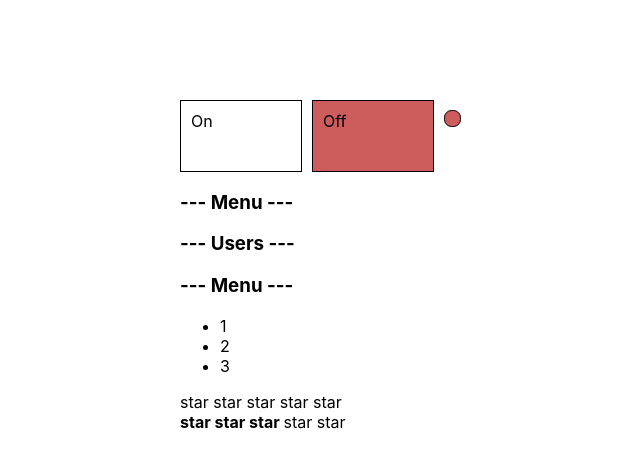
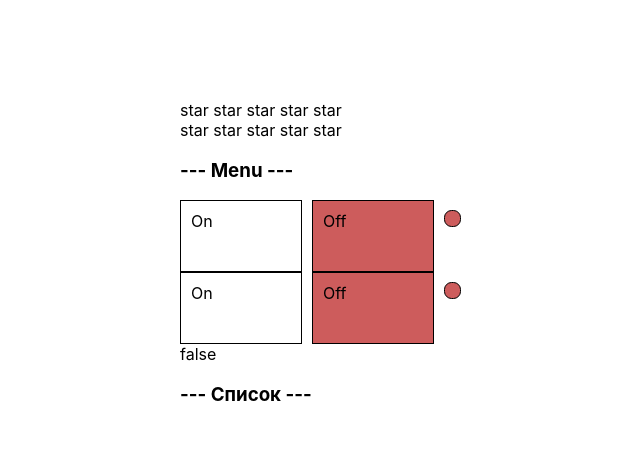
Before and after one commit to AndreyZaytsev90/MyRepository, a React (Create React App) app in the folder IT-KAMASUTRA/tempyarn/my-app/: page / in a window 1280 px wide. Shown: the top 466 px of the page, without its empty margins (310-950 px from the left). Built offline with nearby package versions, Linux system fonts and the light colour scheme.

Commit message:
change files

```diff
--- a/IT-KAMASUTRA/tempyarn/my-app/src/App.tsx
+++ b/IT-KAMASUTRA/tempyarn/my-app/src/App.tsx
@@ -1,39 +1,42 @@
-import React from 'react';
+import React, {useState} from 'react';
 //import logo from './logo.svg';
 import './App.css';
 import OnOff from "./components/OnOff/OnOff";
 import UncontrolledAccordion from "./components/UncontrolledAccordion/UncontrolledAccordion";
 import {UncontrolledRating} from "./components/UncontrolledRating/UncontrolledRating";
 import Accordion from "./components/Accordion/Accordion";
-import {Rating} from "./components/Rating/Rating";
+import {Rating, RatingValueType} from "./components/Rating/Rating";
+import UncontrolledOnOff from "./components/UncontrolledOnOff/UncontrolledOnOff";
 
 
 function App(props: any) {
     // полезное что-то
     // обязана вернуть JSX
+
+    let [ratingValue, setRatingValue] = useState<RatingValueType>(0)
+    let [accordionCollapsed, setAccordionCollapsed] = useState<boolean>(true)
+    let [indicator, setIndicator] = useState(false)
+
     console.log("App rendering")
     return (
         <div className={"app"}>
-            {/*<PageTitle title={"This is APP component"}/>
-            <PageTitle title={"My friends"}/>
-            Article 1
-            <Rating value={3}/>
-            <Accordion titleValue={"Menu"} collapsed={true}/>
-            <Accordion titleValue={"Users"} collapsed={false}/>
-            <Rating value={0}/>
-            <Rating value={1}/>
-            <Rating value={2}/>
-            <Rating value={3}/>
-            <Rating value={4}/>
-            <Rating value={5}/>*/}
-            <OnOff />
+            {/*<OnOff />
             <UncontrolledAccordion titleValue={"Menu"} />
             <UncontrolledAccordion titleValue={"Users"} />
             <Accordion titleValue={"Menu"} collapsed={false}/>
 
-            <UncontrolledRating />
-            <Rating value={3} />
+            <UncontrolledRating />*/}
+            <Rating value={ratingValue}
+                    onClick={setRatingValue}/>
+            <UncontrolledRating/>
+            <Accordion titleValue={"Menu"}
+                       collapsed={accordionCollapsed}
+                       onClick={() => {setAccordionCollapsed(!accordionCollapsed)}}/>
 
+            <OnOff indicator={indicator} setIndicator={setIndicator}/>
+
+            <UncontrolledOnOff onChange={setIndicator}/> {indicator.toString()}
+            <UncontrolledAccordion titleValue={"Список"}/>
         </div>
     );
 }
--- a/IT-KAMASUTRA/tempyarn/my-app/src/components/Accordion/Accordion.tsx
+++ b/IT-KAMASUTRA/tempyarn/my-app/src/components/Accordion/Accordion.tsx
@@ -3,12 +3,13 @@
 type AccordionPropsType = {
     titleValue: string
     collapsed: boolean
+    onClick: () => void
 }
 
 function Accordion(props: AccordionPropsType) {
     console.log("Accordion rendering")
     return <div>
-        <AccordionTitle title={props.titleValue}/>
+        <AccordionTitle title={props.titleValue} onClick={props.onClick}/>
         {!props.collapsed && <AccordionBody/>}
     </div>
 }
@@ -16,14 +17,15 @@
 
 type AccordionTitlePropsType = {
     title: string
+    onClick: () => void
 }
 
 function AccordionTitle(props: AccordionTitlePropsType) {
     console.log("AccordionTitle rendering")
-    return <h3>--- {props.title} ---</h3>
+    return <h3 onClick={props.onClick}>--- {props.title} ---</h3>
 }
 
-function AccordionBody(props: any) {
+function AccordionBody(props:any) {
     console.log("AccordionBody rendering")
     return <ul>
         <li>1</li>
--- a/IT-KAMASUTRA/tempyarn/my-app/src/components/OnOff/OnOff.tsx
+++ b/IT-KAMASUTRA/tempyarn/my-app/src/components/OnOff/OnOff.tsx
@@ -2,15 +2,15 @@
 //import "../../App.css"
 
 type PropsType = {
-   // indicator: boolean
+    indicator: boolean
+    setIndicator: (indicator: boolean) => void
 }
 
 function OnOff(props: PropsType) {
     console.log("OnOff rendering")
 
-    let [indicator, setIndicator] = useState(false)
 
-    console.log("indicator: " + indicator)
+    console.log("indicator: " + props.indicator)
 
     const onStyle = {
         width: "100px",
@@ -18,7 +18,7 @@
         border: "1px solid black",
         display: "inline-block",
         padding: "10px",
-        backgroundColor: indicator ? "greenyellow" : "white"
+        backgroundColor: props.indicator ? "greenyellow" : "white"
     };
     const offStyle = {
         width: "100px",
@@ -27,7 +27,7 @@
         display: "inline-block",
         marginLeft: "10px",
         padding: "10px",
-        backgroundColor: indicator ? "white" : "indianred"
+        backgroundColor: props.indicator ? "white" : "indianred"
     };
     const indicatorStyle = {
         width: "15px",
@@ -36,12 +36,14 @@
         border: "1px solid black",
         display: "inline-block",
         marginLeft: "10px",
-        backgroundColor: indicator ? "greenyellow" : "indianred"
+        backgroundColor: props.indicator ? "greenyellow" : "indianred"
     };
 
     return <div>
-        <div style={onStyle} onClick={() => { setIndicator(true) }}>On</div>
-        <div style={offStyle} onClick={() => { setIndicator(false) }}>Off</div>
+        <div style={onStyle} onClick={() => {props.setIndicator(true)}}>On
+        </div>
+        <div style={offStyle} onClick={() => {props.setIndicator(false)}}>Off
+        </div>
         <div style={indicatorStyle}/>
     </div>
     /*   if (props.indicator) {
--- a/IT-KAMASUTRA/tempyarn/my-app/src/components/Rating/Rating.tsx
+++ b/IT-KAMASUTRA/tempyarn/my-app/src/components/Rating/Rating.tsx
@@ -1,8 +1,10 @@
 import React from "react";
 
+export type RatingValueType = 0 | 1 | 2 | 3 | 4 | 5
 
 type RatingPropsType = {
-    value: 0 | 1 | 2 | 3 | 4 | 5
+    value: RatingValueType
+    onClick: (value: RatingValueType) => void
 }
 
 export function Rating(props: RatingPropsType) {
@@ -10,11 +12,11 @@
 
     return (
         <div>
-            <Star selected={props.value > 0}/>
-            <Star selected={props.value > 1}/>
-            <Star selected={props.value > 2}/>
-            <Star selected={props.value > 3}/>
-            <Star selected={props.value > 4}/>
+            <Star selected={props.value > 0} onClick={props.onClick} value={1}/>
+            <Star selected={props.value > 1} onClick={props.onClick} value={2}/>
+            <Star selected={props.value > 2} onClick={props.onClick} value={3}/>
+            <Star selected={props.value > 3} onClick={props.onClick} value={4}/>
+            <Star selected={props.value > 4} onClick={props.onClick} value={5}/>
         </div>
     )
    /* if (props.value === 1) {
@@ -86,15 +88,11 @@
 
 type StarPropsType = {
     selected: boolean
+    value: RatingValueType
+    onClick: (value: RatingValueType) => void
 }
 
 function Star(props: StarPropsType) {
     console.log("Star rendering")
-    if (props.selected === true) {
-        return <span><b>star </b></span>
-    } else {
-        return <span>star </span>
-    }
-
-
+    return <span onClick={() => {props.onClick(props.value)}}>{props.selected ? <b>star </b>: "star "}</span>
 }
--- /dev/null
+++ b/IT-KAMASUTRA/tempyarn/my-app/src/components/UncontrolledOnOff/UncontrolledOnOff.tsx
@@ -0,0 +1,91 @@
+import React, {useState} from "react";
+//import "../../App.css"
+
+type PropsType = {
+   onChange: (indicator: boolean) => void
+}
+
+function UncontrolledOnOff(props: PropsType) {
+    console.log("OnOff rendering")
+
+    let [indicator, setIndicator] = useState(false)
+
+
+    console.log("indicator: " + indicator)
+
+    const onStyle = {
+        width: "100px",
+        height: "50px",
+        border: "1px solid black",
+        display: "inline-block",
+        padding: "10px",
+        backgroundColor: indicator ? "greenyellow" : "white"
+    };
+    const offStyle = {
+        width: "100px",
+        height: "50px",
+        border: "1px solid black",
+        display: "inline-block",
+        marginLeft: "10px",
+        padding: "10px",
+        backgroundColor: indicator ? "white" : "indianred"
+    };
+    const indicatorStyle = {
+        width: "15px",
+        height: "15px",
+        borderRadius: "7.5px",
+        border: "1px solid black",
+        display: "inline-block",
+        marginLeft: "10px",
+        backgroundColor: indicator ? "greenyellow" : "indianred"
+    };
+
+    const onClicked = () => {
+        setIndicator(true)
+        props.onChange(true)
+    }
+
+    const offClicked = () => {
+        setIndicator(false)
+        props.onChange(false)
+    }
+
+    return <div>
+        <div style={onStyle} onClick={ onClicked }>On</div>
+        <div style={offStyle} onClick={ offClicked }>Off</div>
+        <div style={indicatorStyle}/>
+    </div>
+ /*   if (props.indicator) {
+        return <div>
+            <OnOffTrue/>
+        </div>
+
+    } else {
+        return <div>
+            <OnOffFalse/>
+        </div>
+
+    }
+}
+
+function OnOffTrue() {
+    return (
+        <div className="OnOff">
+            <div className="onGreen">On</div>
+            <div className="offWhite">Off</div>
+            <div className="bulbGreen"/>
+        </div>
+    )
+}
+
+function OnOffFalse() {
+    return (
+        <div className="OnOff">
+            <div className="onWhite">On</div>
+            <div className="offRed">Off</div>
+            <div className="bulbRed"/>
+        </div>
+    )*/
+}
+
+export default UncontrolledOnOff;
--- a/IT-KAMASUTRA/tempyarn/my-app/src/components/UncontrolledRating/UncontrolledRating.tsx
+++ b/IT-KAMASUTRA/tempyarn/my-app/src/components/UncontrolledRating/UncontrolledRating.tsx
@@ -12,11 +12,11 @@
 
     return (
         <div>
-            <Star selected={value > 0} setValue={setValue} value={1}/>
-            <Star selected={value > 1} setValue={setValue} value={2}/>
-            <Star selected={value > 2} setValue={setValue} value={3}/>
-            <Star selected={value > 3} setValue={setValue} value={4}/>
-            <Star selected={value > 4} setValue={setValue} value={5}/>
+            <Star selected={value > 0} setValue={() => setValue(1)}/>
+            <Star selected={value > 1} setValue={() => setValue(2)}/>
+            <Star selected={value > 2} setValue={() => setValue(3)}/>
+            <Star selected={value > 3} setValue={() => setValue(4)}/>
+            <Star selected={value > 4} setValue={() => setValue(5)}/>
         </div>
     )
     /* if (props.value === 1) {
@@ -83,19 +83,19 @@
              <Star selected={false}/>
              <Star selected={false}/>
          </div>
-    )*/
+
+     */
 }
 
 type StarPropsType = {
     selected: boolean
-    value: 1 | 2 | 3 | 4 | 5
-    setValue: (value:  1 | 2 | 3 | 4 | 5) => void
+    setValue: () => void
 }
 
 function Star(props: StarPropsType) {
     console.log("Star rendering")
     /*return props.selected ? <span><b>star </b></span> : <span>star </span>*/
-    return <span onClick={() => {props.setValue(props.value) } }>
+    return <span onClick={() => {props.setValue()}}>
         {props.selected ? <b>star </b> : "star "}
     </span>
 }
```
Lines whose indentation alone changed are shown as unchanged.
